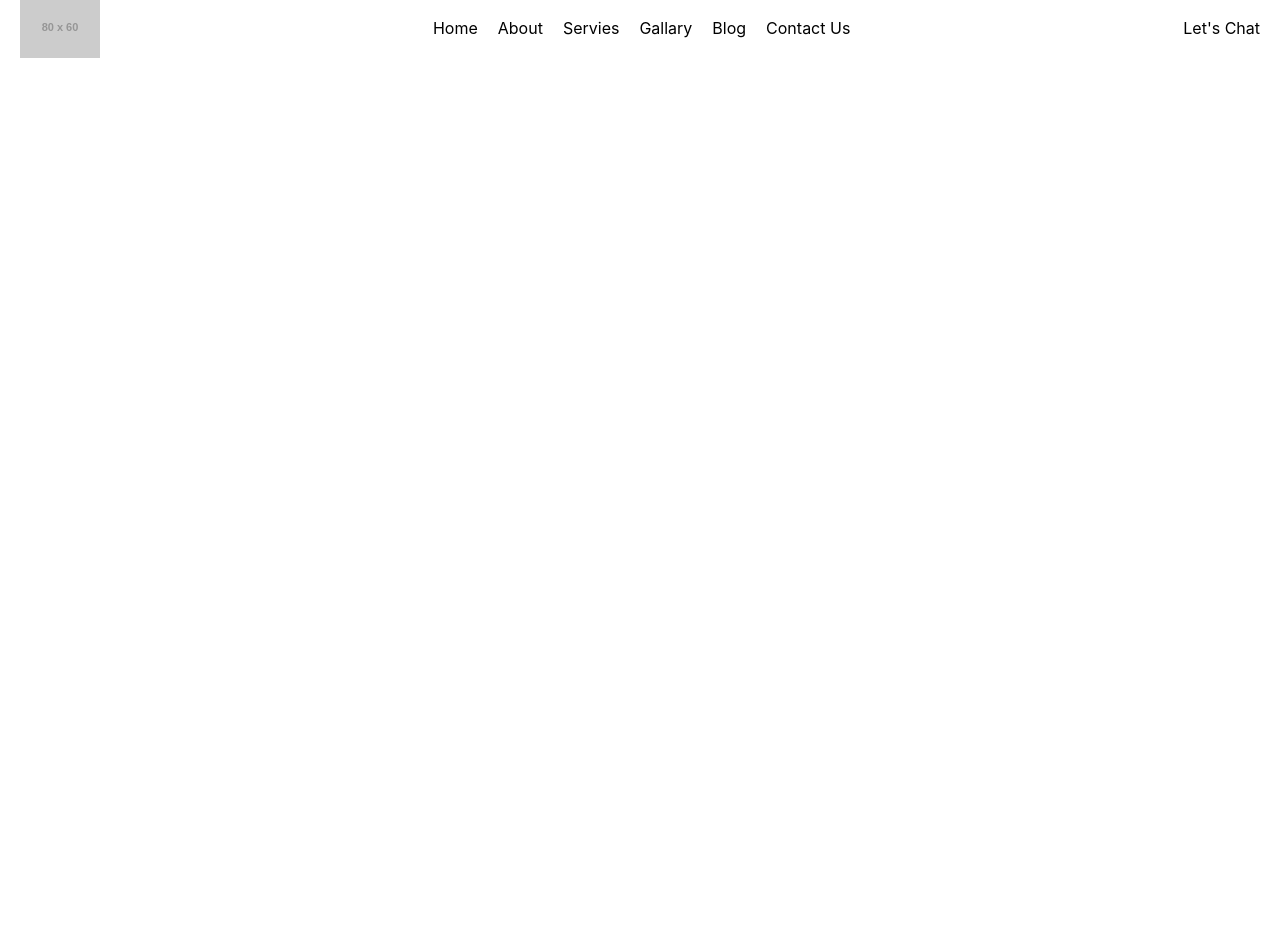
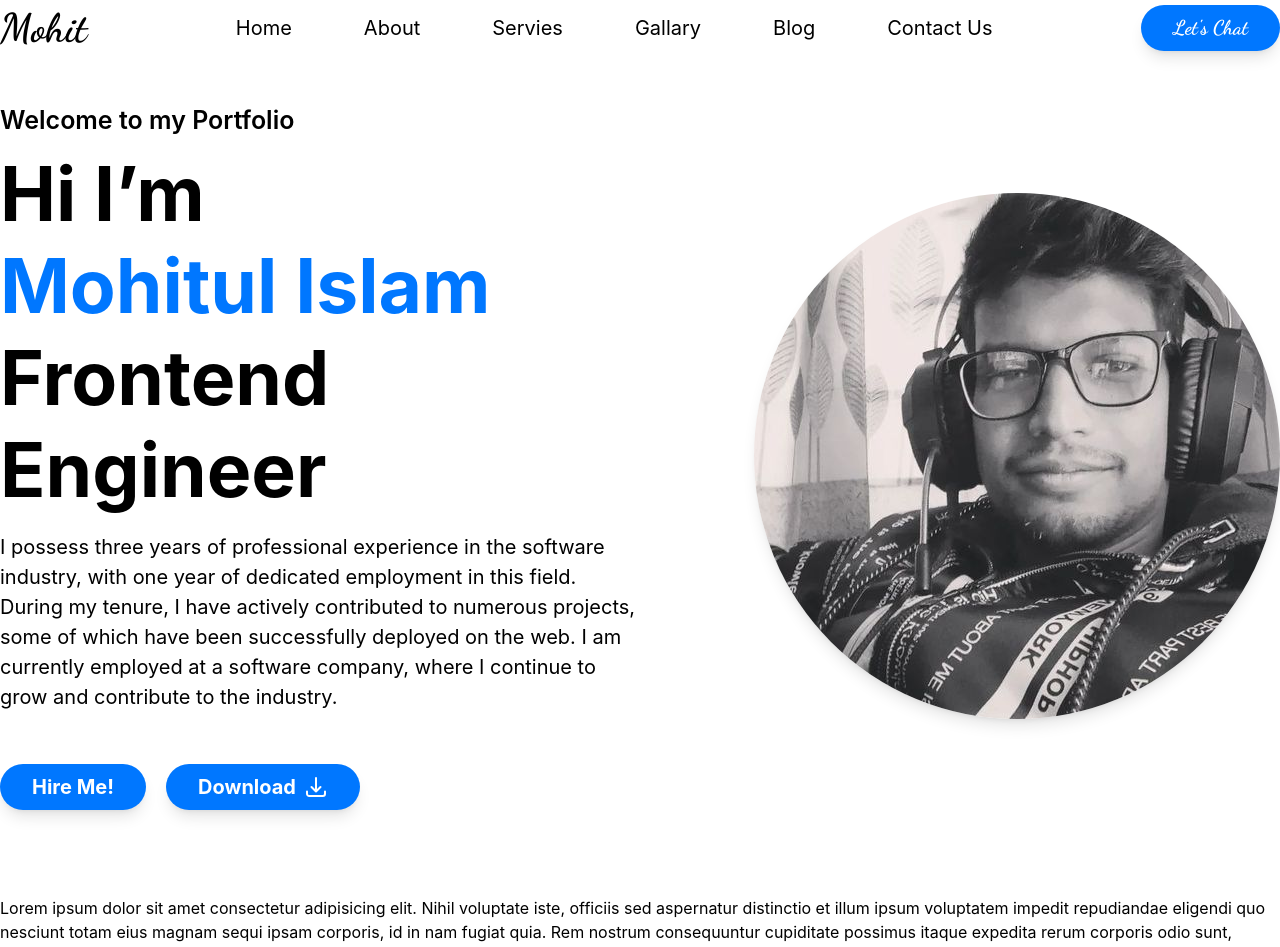
Before and after one commit to mohit838/Mohitul-Islam-Frontend, a React (Create React App) app in the folder client/: page / in a window 1280 px wide. Shown: the top 947 px of the page. Before the commit the page ends 800 px from the top, so only its background shows below. Built offline with nearby package versions, Linux system fonts and the light colour scheme.

Commit message:
Front Nav and Hero section are done

```diff
--- a/client/src/App.js
+++ b/client/src/App.js
@@ -5,6 +5,7 @@ import FrontHome from './componets/FrontHome';
 import Login from './componets/auth/Login';
 import Register from './componets/auth/Register';
 import NotFound from './componets/common/NotFound';
+import FrontBlog from './componets/font-pages/FrontBlog';
 import DashboardLayout from './componets/layouts/cms-layouts/DashboardLayout';
 import ProtectedRoute from './routes/ProtectedRoute';
 
@@ -15,6 +16,11 @@ function App() {
       <Route
         path='/'
         element={<FrontHome />}
+        exact
+      />
+      <Route
+        path='/blog'
+        element={<FrontBlog />}
         exact
       />
       {/* Frontend Routing End */}
--- a/client/src/componets/FrontHome.jsx
+++ b/client/src/componets/FrontHome.jsx
@@ -12,9 +12,9 @@ import Testimonial from './layouts/front-layouts/Testimonial';
 
 const FrontHome = () => {
   return (
-    <div className='container mx-auto px-5'>
+    <div className=''>
       <FrontNavbar />
-      {/* <Hero />
+      <Hero />
       <FrontScroller />
       <AboutMe />
       <Services />
@@ -22,7 +22,7 @@ const FrontHome = () => {
       <ProjectGallary />
       <Testimonial />
       <FrontContactUs />
-      <FrontFooter /> */}
+      <FrontFooter />
     </div>
   );
 };
--- a/client/src/componets/common/front-common/FrontNavbar.jsx
+++ b/client/src/componets/common/front-common/FrontNavbar.jsx
@@ -1,34 +1,45 @@
 import React from 'react';
+import { Link } from 'react-router-dom';
 
 const FrontNavbar = () => {
   return (
-    <section className='hero-section-nav'>
+    <div className='hero-section-nav'>
       {/* logo */}
       <div>
-        <img
-        className='mohitul-islam-logo'
-          src='https://placeholder.com/80x60'
-          alt='mohitul-islam-logo'
-        />
+        <Link to={'/'}>
+          <h2 className='mohitul-islam-logo'>Mohit</h2>
+        </Link>
       </div>
 
       {/* Navmenu */}
       <nav>
         <ul className='main-nav-menu'>
-          <li>Home</li>
-          <li>About</li>
-          <li>Servies</li>
-          <li>Gallary</li>
-          <li>Blog</li>
-          <li>Contact Us</li>
+          <li>
+            <Link to={'#home'}>Home</Link>
+          </li>
+          <li>
+            <Link to={'#about'}>About</Link>
+          </li>
+          <li>
+            <Link to={'#servies'}>Servies</Link>
+          </li>
+          <li>
+            <Link to={'#gallary'}>Gallary</Link>
+          </li>
+          <li>
+            <Link to={'blog'}>Blog</Link>
+          </li>
+          <li>
+            <Link to={'#contact'}>Contact Us</Link>
+          </li>
         </ul>
       </nav>
 
       {/* Chat Button */}
-      <div>
-        <button>Let's Chat</button>
+      <div className='custom-btn-front font-logo'>
+        <Link to={'#contact'}>{"Let's Chat"}</Link>
       </div>
-    </section>
+    </div>
   );
 };
 
--- /dev/null
+++ b/client/src/componets/font-pages/FrontBlog.jsx
@@ -0,0 +1,7 @@
+import React from 'react';
+
+const FrontBlog = () => {
+  return <div>FrontBlog</div>;
+};
+
+export default FrontBlog;
--- a/client/src/componets/front-components/FrontBtn.jsx
+++ b/client/src/componets/front-components/FrontBtn.jsx
@@ -1,7 +1,12 @@
 import React from 'react';
+import { Link } from 'react-router-dom';
 
-const FrontBtn = () => {
-  return <div>FrontBtn</div>;
+const FrontBtn = ({ btnLink, btnText }) => {
+  return (
+    <div className='custom-btn-front'>
+      <Link to={`${btnLink}`}>{btnText}</Link>
+    </div>
+  );
 };
 
 export default FrontBtn;
--- a/client/src/componets/front-components/FrontScroller.jsx
+++ b/client/src/componets/front-components/FrontScroller.jsx
@@ -1,7 +1,21 @@
 import React from 'react';
 
 const FrontScroller = () => {
-  return <div>FrontScroller</div>;
+  return (
+    <section>
+      Lorem ipsum dolor sit amet consectetur adipisicing elit. Nihil voluptate
+      iste, officiis sed aspernatur distinctio et illum ipsum voluptatem impedit
+      repudiandae eligendi quo nesciunt totam eius magnam sequi ipsam corporis,
+      id in nam fugiat quia. Rem nostrum consequuntur cupiditate possimus itaque
+      expedita rerum corporis odio sunt, quidem ducimus, dicta similique ipsum,
+      qui eum sit explicabo adipisci temporibus harum illo eos dolore? Alias
+      optio, deleniti nemo aliquam voluptatum quod reprehenderit consequatur
+      nostrum veritatis vitae fugiat suscipit odit dolor in perspiciatis
+      molestias assumenda ullam, blanditiis iure accusantium excepturi minus,
+      dolores incidunt dolore. Vero cum deleniti dignissimos dolorem, nulla
+      voluptatum. Deleniti, neque explicabo.
+    </section>
+  );
 };
 
 export default FrontScroller;
--- a/client/src/componets/layouts/front-layouts/Hero.jsx
+++ b/client/src/componets/layouts/front-layouts/Hero.jsx
@@ -1,7 +1,65 @@
 import React from 'react';
+import { Link } from 'react-router-dom';
+import { personalInfo } from '../../../constants/data';
 
 const Hero = () => {
-  return <div>Hero</div>;
+  return (
+    <div className='hero-section'>
+      <div className='hero-content-area'>
+        {/* slider text and btn*/}
+        <div className='hero-slider-text-and-btn w-1/2'>
+          <div className='hero-slider-main-text'>
+            <h2>Welcome to my Portfolio</h2>
+            <h1 className='hero-slider-title'>
+              Hi I’m <br />
+              <span className='hero-name-title'>{personalInfo?.name}</span>
+              <br />
+              {personalInfo?.designation}
+            </h1>
+            <p>{personalInfo?.info}</p>
+          </div>
+
+          {/* slider btn */}
+          <div className='hero-slider-btn-group'>
+            <div className='custom-btn-front'>
+              <Link to={'#contact'}>{'Hire Me!'}</Link>
+            </div>
+
+            <div className='custom-btn-front-dwnl'>
+              <Link
+                to={`/`}
+                className='front-dwnl-btn'
+              >
+                <span>{'Download'}</span>
+                <svg
+                  xmlns='http://www.w3.org/2000/svg'
+                  fill='none'
+                  viewBox='0 0 24 24'
+                  strokeWidth={2}
+                  stroke='currentColor'
+                  className='w-6 h-6'
+                >
+                  <path
+                    strokeLinecap='round'
+                    strokeLinejoin='round'
+                    d='M3 16.5v2.25A2.25 2.25 0 005.25 21h13.5A2.25 2.25 0 0021 18.75V16.5M16.5 12L12 16.5m0 0L7.5 12m4.5 4.5V3'
+                  />
+                </svg>
+              </Link>
+            </div>
+          </div>
+        </div>
+
+        {/* Hero Image */}
+        <div className='hero-profile-img w-1/2'>
+          <img
+            src={`${personalInfo?.imgUrl}`}
+            alt={`${personalInfo?.alt}`}
+          />
+        </div>
+      </div>
+    </div>
+  );
 };
 
 export default Hero;
--- /dev/null
+++ b/client/src/constants/data.js
@@ -0,0 +1,8 @@
+export const personalInfo = {
+  id: 1,
+  name: 'Mohitul Islam',
+  imgUrl: '/images/mohit.jpg',
+  alt: 'mohitul_islam',
+  designation: 'Frontend Engineer',
+  info: 'I possess three years of professional experience in the software industry, with one year of dedicated employment in this field. During my tenure, I have actively contributed to numerous projects, some of which have been successfully deployed on the web. I am currently employed at a software company, where I continue to grow and contribute to the industry.',
+};
--- a/client/src/index.css
+++ b/client/src/index.css
@@ -1,4 +1,9 @@
 @import url('https://fonts.googleapis.com/css2?family=Montserrat:wght@300;400;500;600;700;800&display=swap');
+@import url('https://fonts.googleapis.com/css2?family=Dancing+Script:wght@700&display=swap');
+
+:root {
+  --logo-font: 'Dancing Script', cursive;
+}
 
 html {
   font-size: 1rem; /* This sets the base font size for the entire document */
@@ -34,16 +39,87 @@ ul {
   list-style: none;
 }
 
+section {
+  @apply py-10;
+}
+
 /* Hero Section Start */
 .hero-section-nav {
-  @apply w-full h-14 flex items-center justify-between;
+  @apply container mx-auto w-full h-14 flex items-center justify-between;
 }
 
 .mohitul-islam-logo {
-  @apply w-[100%] h-[100%];
+  @apply text-[2.5rem] font-logo;
 }
 
 .main-nav-menu {
-  @apply flex items-center justify-center gap-5;
+  @apply flex items-center justify-center gap-10;
+}
+
+.main-nav-menu > li > a {
+  @apply text-[1.25rem] px-4 py-2 rounded-lg hover:bg-[#0077FF] hover:text-white hover:shadow-lg;
+}
+
+.custom-btn-front {
+  @apply font-bold text-white text-[1.25rem] px-8 py-2 rounded-full shadow-lg bg-[#0077ff] hover:bg-[#0b67cf];
+}
+
+/* Hero Slider */
+.hero-section {
+  @apply container mx-auto w-full h-screen flex items-center justify-center;
+}
+
+.hero-content-area {
+  @apply flex items-center justify-between my-10;
+}
+
+.hero-slider-text-and-btn {
+  @apply flex flex-col items-start justify-between gap-y-10;
+}
+
+.hero-slider-main-text {
+  @apply flex flex-col items-start justify-between
+  gap-2;
+}
+
+.hero-slider-main-text > h2 {
+  @apply text-[25px] font-semibold;
+}
+
+.hero-slider-main-text > h1 {
+  @apply text-[75px] font-bold mb-2 leading-[5.75rem];
+}
+
+.hero-slider-main-text > h1 > span {
+  @apply text-[#0077FF];
+}
+
+.hero-slider-main-text > p {
+  @apply text-[20px];
+}
+
+.hero-slider-btn-group {
+  @apply flex items-start justify-start gap-5 mt-3;
+}
+
+/* w-[553px] h-[560px] */
+.hero-profile-img {
+  @apply aspect-video flex items-center justify-end;
+}
+
+.hero-profile-img > img {
+  @apply rounded-full shadow-lg;
+}
+
+.custom-btn-front-dwnl {
+  @apply font-bold text-white text-[1.25rem] px-8 py-2 rounded-full shadow-lg bg-[#0077ff] hover:bg-[#0b67cf];
+}
+
+.custom-btn-front-dwnl > a {
+  @apply flex items-center justify-center gap-2;
 }
 /* Hero Section End */
+
+/* Front Scroller Service Logo start*/
+
+/* Front Scroller Service Logo end*/
--- a/client/tailwind.config.js
+++ b/client/tailwind.config.js
@@ -1,10 +1,12 @@
 /** @type {import('tailwindcss').Config} */
 module.exports = {
-  content: [
-    "./src/**/*.{js,jsx,ts,tsx}",
-  ],
+  content: ['./src/**/*.{js,jsx,ts,tsx}'],
   theme: {
-    extend: {},
+    extend: {
+      fontFamily: {
+        logo: ['Dancing Script', 'cursive'],
+      },
+    },
   },
   plugins: [],
-}
+};
```
Also changed, not shown: client/public/images/mohit.jpg (added).
